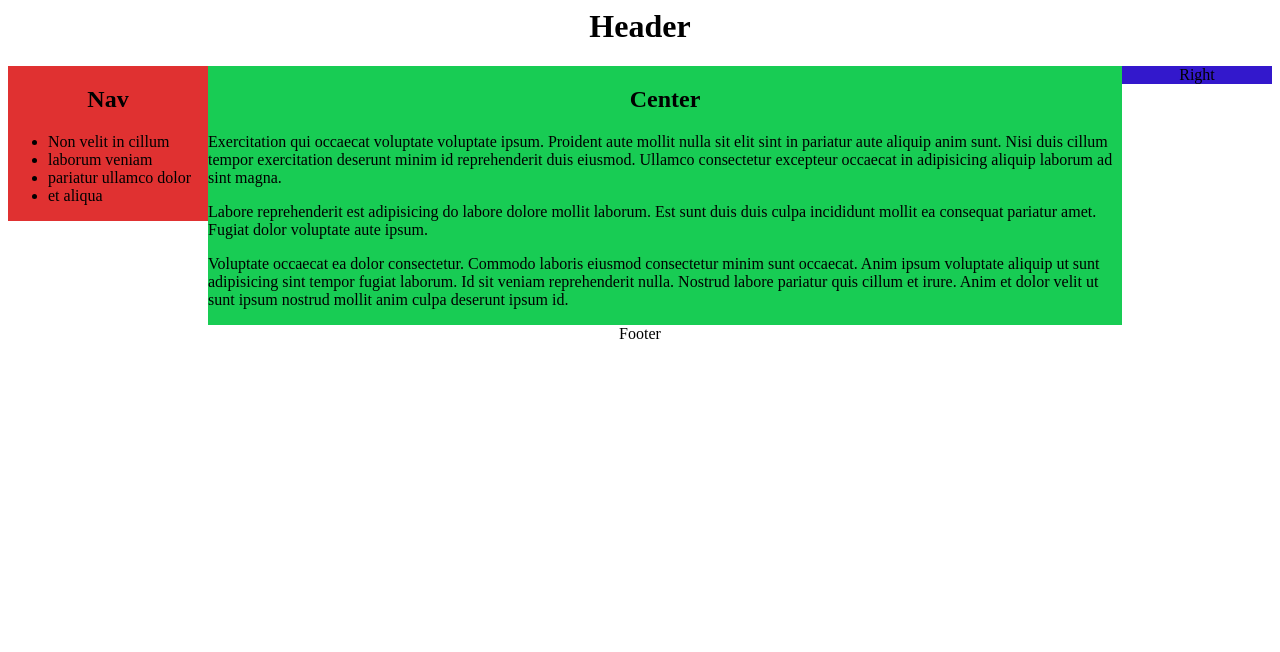
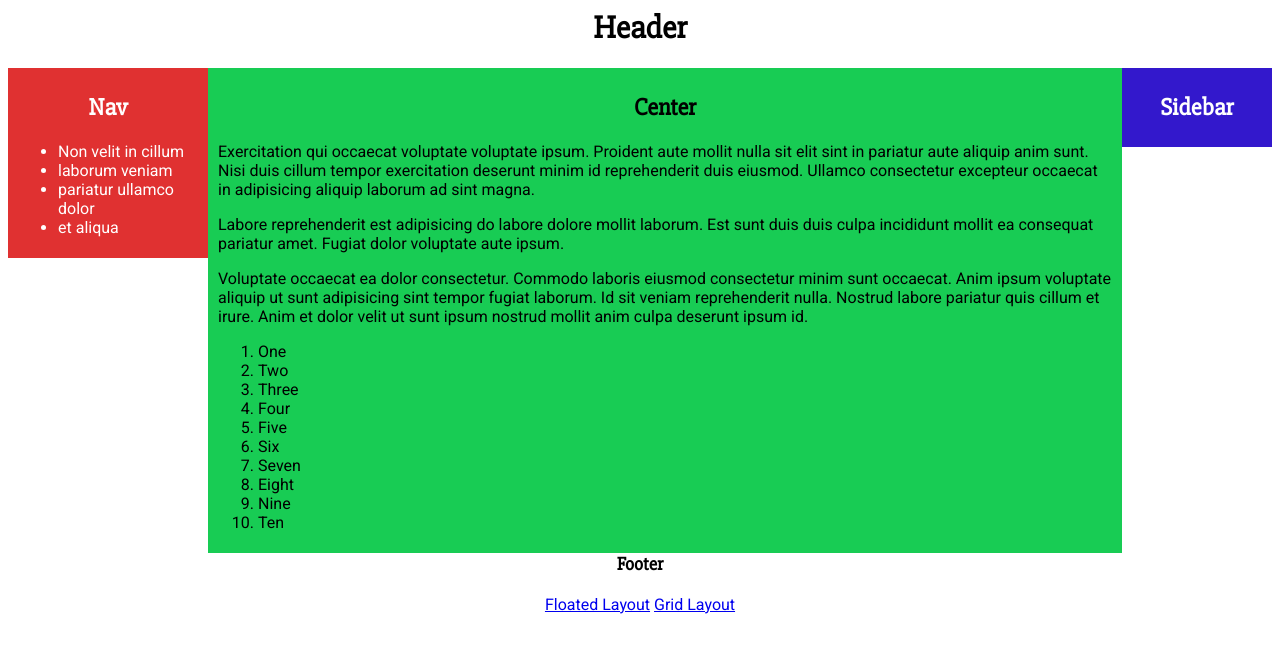
Before and after one commit to mikekellyio/cssgrid, a plain HTML site: page src/floated/index.html in a window 1280 px wide. Drawn offline with Linux system fonts and the light colour scheme.

Commit message:
make it prettier

```diff
--- a/grid/main.css
+++ /dev/null
@@ -1,34 +0,0 @@
-body {
-  min-width: 550px; /* 2x LC width + RC width */
-  text-align: center;
-}
-#container {
-  padding-left: 200px; /* LC width */
-  padding-right: 150px; /* RC width */
-}
-#container .column {
-  position: relative;
-  float: left;
-}
-section {
-  width: 100%;
-  background: rgb(24, 204, 84);
-}
-nav {
-  width: 200px; /* LC width */
-  right: 200px; /* LC width */
-  margin-left: -100%;
-  background: rgb(224, 49, 49);
-}
-aside {
-  width: 150px; /* RC width */
-  margin-right: -150px; /* RC width */
-  background: rgb(51, 24, 204);
-}
-footer {
-  clear: both;
-}
-/*** IE6 Fix ***/
-* html nav {
-  left: 150px; /* RC width */
-}
--- /dev/null
+++ b/src/common.css
@@ -0,0 +1,41 @@
+html,
+body {
+  min-height: 100%;
+}
+
+section,
+nav,
+aside {
+  padding: 5px 10px 5px;
+
+  box-sizing: border-box;
+}
+section {
+  background: rgb(24, 204, 84);
+}
+nav {
+  color: #fff;
+  background: rgb(224, 49, 49);
+}
+aside {
+  color: #fff;
+  background: rgb(51, 24, 204);
+}
+
+body {
+  text-align: center;
+
+  font-family: "Roboto", sans-serif;
+}
+li,
+p {
+  text-align: left;
+}
+h1,
+h2,
+h3,
+h4,
+h5,
+h6 {
+  font-family: "Slabo 27px", serif;
+}
--- a/floated/index.html
+++ b/src/floated/index.html
@@ -2,6 +2,9 @@
 
 <head>
   <title>floats</title>
+
+  <link href="https://fonts.googleapis.com/css?family=Roboto|Slabo+27px" rel="stylesheet">
+  <link rel="stylesheet" href="../common.css">
   <link rel="stylesheet" href="main.css">
 </head>
 
@@ -22,6 +25,19 @@
       <p>Voluptate occaecat ea dolor consectetur. Commodo laboris eiusmod consectetur minim sunt occaecat. Anim ipsum voluptate
         aliquip ut sunt adipisicing sint tempor fugiat laborum. Id sit veniam reprehenderit nulla. Nostrud labore pariatur
         quis cillum et irure. Anim et dolor velit ut sunt ipsum nostrud mollit anim culpa deserunt ipsum id.</p>
+
+      <ol>
+        <li>One</li>
+        <li>Two</li>
+        <li>Three</li>
+        <li>Four</li>
+        <li>Five</li>
+        <li>Six</li>
+        <li>Seven</li>
+        <li>Eight</li>
+        <li>Nine</li>
+        <li>Ten</li>
+      </ol>
     </section>
     <nav class="column">
       <h2>Nav</h2>
@@ -32,9 +48,16 @@
         <li>et aliqua</li>
       </ul>
     </nav>
-    <aside class="column">Right</aside>
+    <aside class="column">
+      <h2>Sidebar</h2>
+      <p></p>
+    </aside>
   </div>
-  <footer>Footer</footer>
+  <footer>
+    <h3>Footer</h3>
+    <a href="/floated">Floated Layout</a>
+    <a href="/grid">Grid Layout</a>
+  </footer>
 </body>
 
 </html>
--- a/floated/main.css
+++ b/src/floated/main.css
@@ -1,11 +1,7 @@
 body {
   min-width: 550px; /* 2x LC width + RC width */
-  text-align: center;
 }
-ul li,
-p {
-  text-align: left;
-}
+
 #container {
   padding-left: 200px; /* LC width */
   padding-right: 150px; /* RC width */
@@ -16,18 +12,15 @@ p {
 }
 section {
   width: 100%;
-  background: rgb(24, 204, 84);
 }
 nav {
   width: 200px; /* LC width */
   right: 200px; /* LC width */
   margin-left: -100%;
-  background: rgb(224, 49, 49);
 }
 aside {
   width: 150px; /* RC width */
   margin-right: -150px; /* RC width */
-  background: rgb(51, 24, 204);
 }
 footer {
   clear: both;
--- /dev/null
+++ b/src/grid/main.css
@@ -0,0 +1,13 @@
+body {
+  display: grid;
+}
+header {
+}
+section {
+}
+nav {
+}
+aside {
+}
+footer {
+}
```
Also changed, not shown: src/grid/index.html (renamed from grid/index.html, +28 -3 lines), src/index.html (added, +19 -0 lines).
